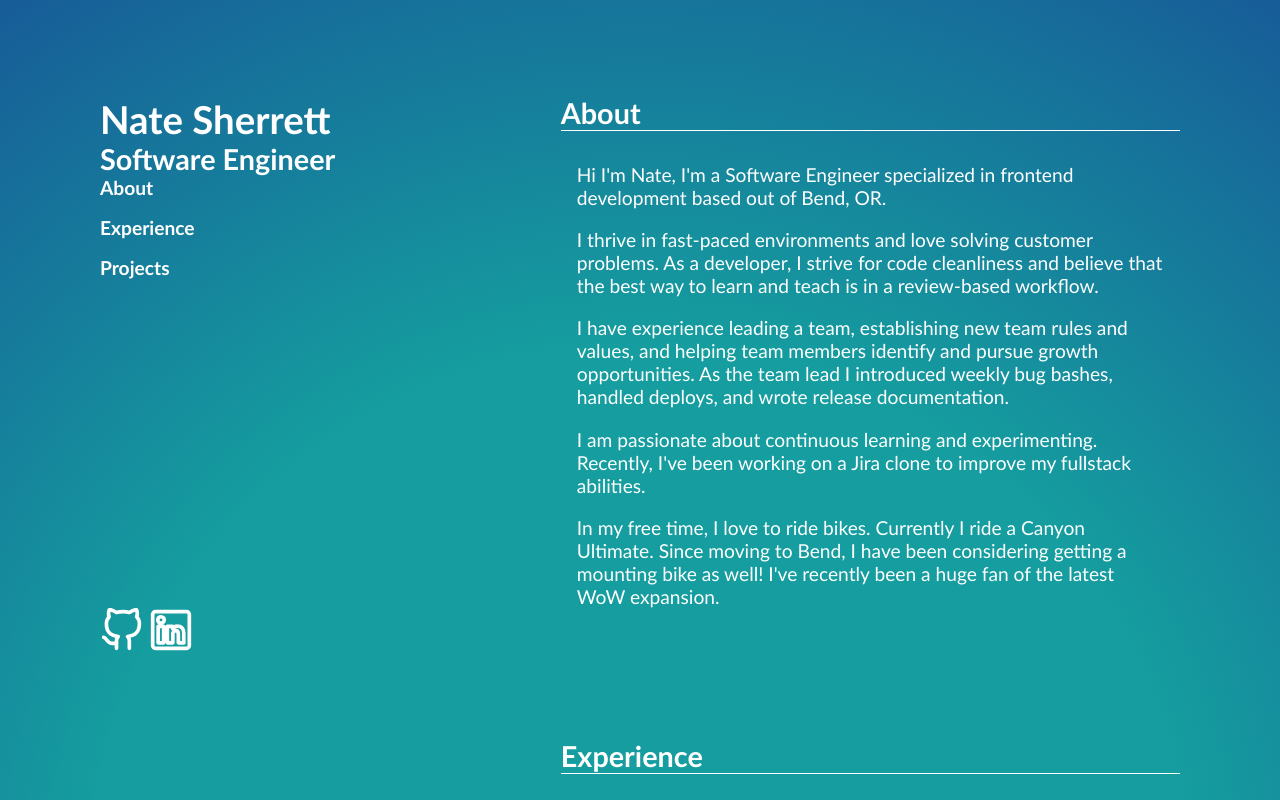
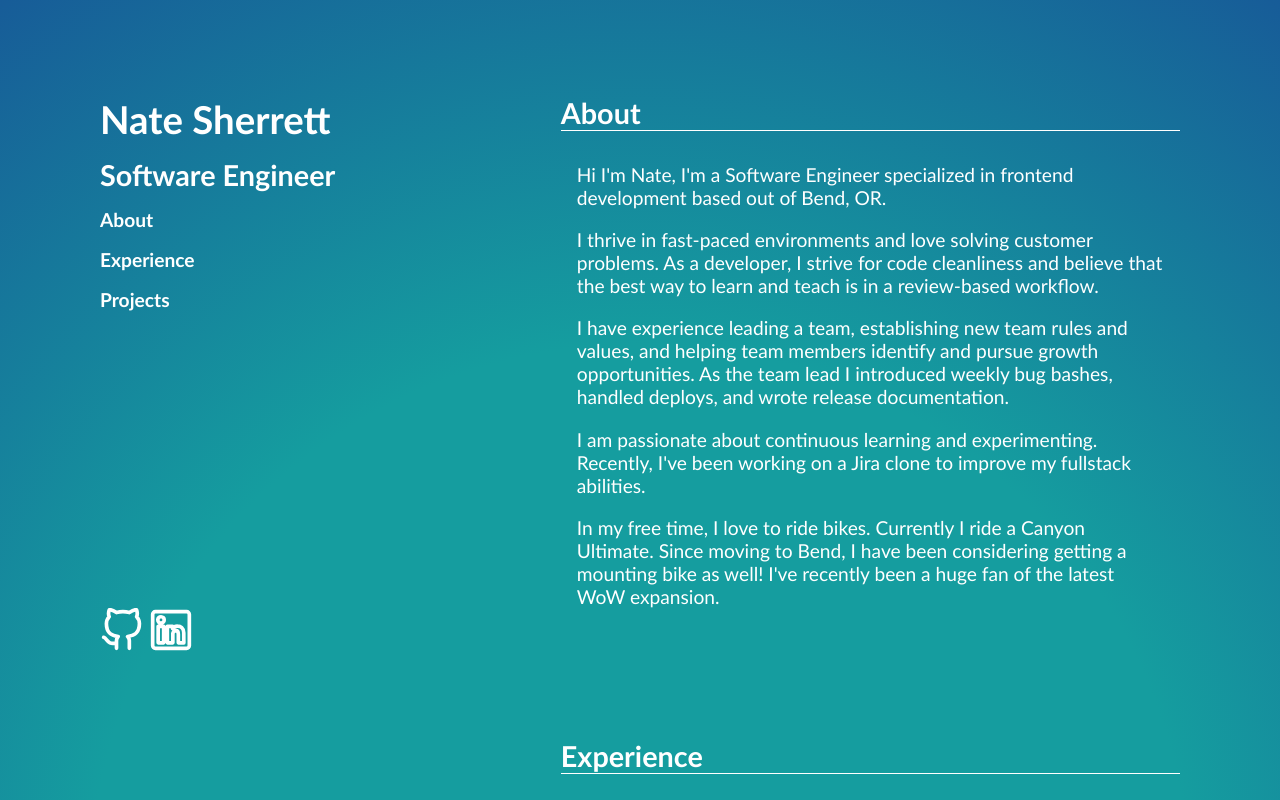
Before and after one commit to sherretten/website, a SvelteKit app: page / in a window 1280 px wide. Shown: the top 800 px of the page. Built offline with nearby package versions, Linux system fonts and the light colour scheme.

Commit message:
Change spacing of title

```diff
--- a/src/routes/+page.svelte
+++ b/src/routes/+page.svelte
@@ -3,7 +3,7 @@
     <header>
       <div class="base-content">
         <h1 class="name">Nate Sherrett</h1>
-        <h2>Software Engineer</h2>
+        <h2 class="name">Software Engineer</h2>
         <nav>
           <a class="section-link" href="#about">About</a>
           <a class="section-link" href="#experience">Experience</a>
@@ -162,6 +162,9 @@
 </div>
 
 <style>
+	.name {
+		margin-bottom: 1rem;
+	}
   .icon {
     height: 44px;
     aspect-ratio: 1;
```
